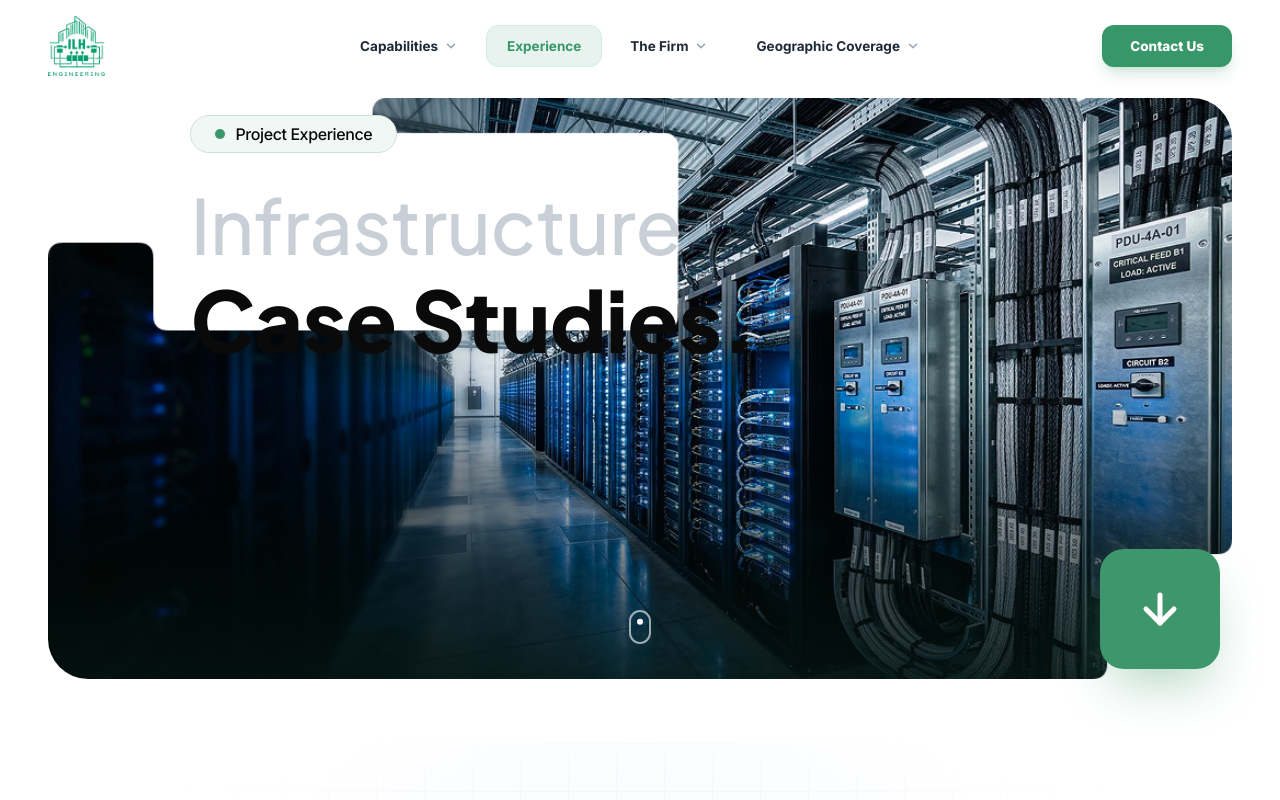
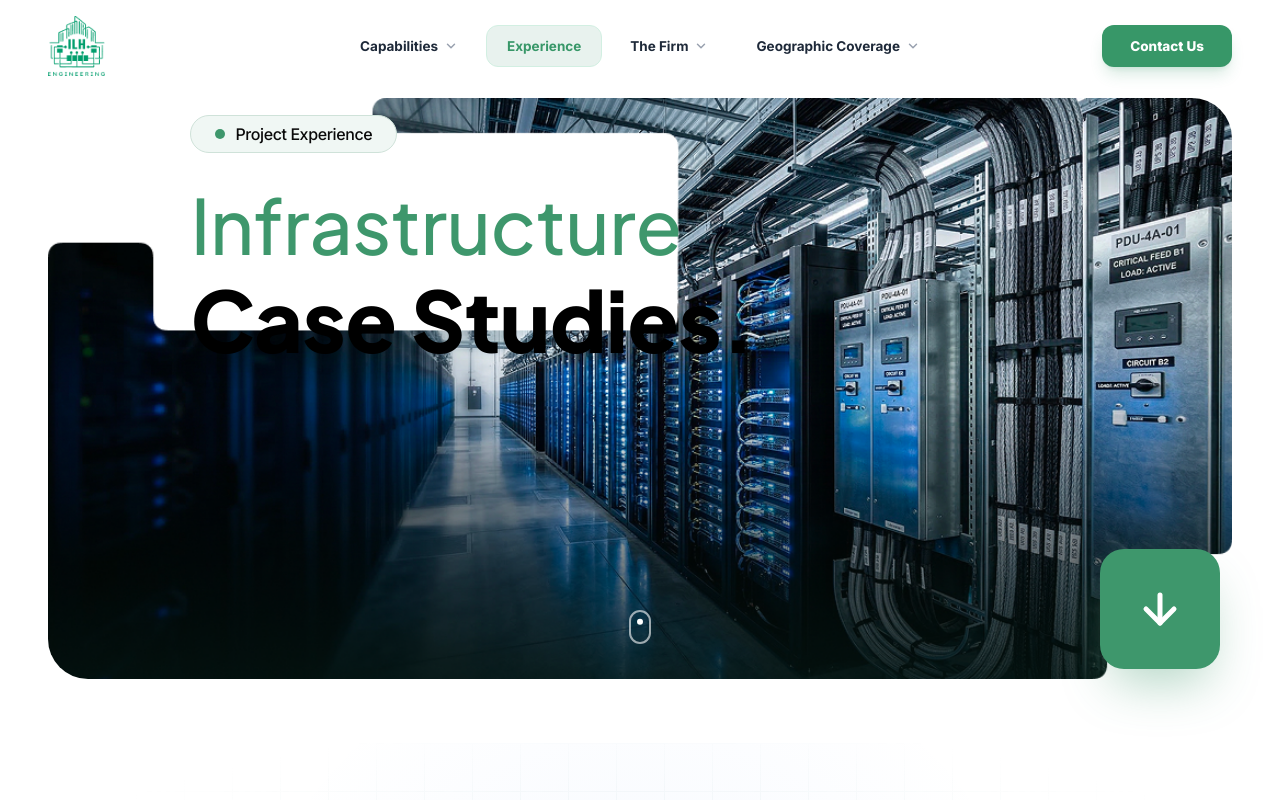
Before and after one commit to Yug210705/ILH_Engineering, a React (Vite) app: page / in a window 1280 px wide. Both pictures are taken after a click on the button "Experience". Shown: the top 800 px of the page. Built offline with nearby package versions, Linux system fonts and the light colour scheme.

Commit message:
style(experience-hero): achieved pixel-perfect layout and color hierarchy parity with design mockup

```diff
--- a/src/components/ExperienceHero.jsx
+++ b/src/components/ExperienceHero.jsx
@@ -18,7 +18,7 @@ export default function ExperienceHero() {
 
           {/* ===== TEXT positioned securely inside the built-in white cutout area ===== */}
           {/* Re-aligned precisely to the image cutout's physical boundaries based on accurate constraints */}
-          <div className="absolute top-[1.5%] sm:top-[6%] lg:top-[3%] left-[4%] sm:left-[8%] lg:left-[10%] z-10 flex flex-col items-start w-full sm:max-w-[75%] lg:max-w-[55%] text-left">
+          <div className="absolute top-[2%] sm:top-[6%] lg:top-[3%] left-[4%] sm:left-[8%] lg:left-[10%] z-10 flex flex-col items-start w-full sm:max-w-[75%] lg:max-w-[55%] text-left">
 
             {/* Project Experience Tag */}
             <div className="inline-flex items-center gap-2.5 bg-[#f0f7f4] text-[#0a0a0a] px-3 sm:px-6 py-1.5 rounded-full text-[10px] sm:text-[15px] lg:text-[16px] font-[500] tracking-tight border border-[#cfe2d9] mb-1 sm:mb-5 lg:mb-6 sm:ml-4 lg:ml-6 ml-1">
@@ -30,10 +30,10 @@ export default function ExperienceHero() {
               style={{ fontFamily: "'Plus Jakarta Sans', sans-serif" }}
               className="leading-[1.0] lg:leading-[0.95] tracking-tight w-full pl-1 sm:pl-4 lg:pl-6"
             >
-              <span className="block text-[#c8cfd6] font-[500] text-[clamp(14px,5.2vw,76px)] xl:text-[76px] break-words whitespace-normal leading-tight transition-all">
+              <span className="block text-[#3e976c] font-[500] text-[clamp(14px,5.5vw,76px)] xl:text-[76px] break-words whitespace-normal leading-tight transition-all">
                 Infrastructure
               </span>
-              <span className="block text-[#0a0a0a] font-[800] text-[clamp(16px,6.5vw,84px)] xl:text-[84px] mt-0.5 lg:mt-2 break-words whitespace-normal leading-[0.95] transition-all">
+              <span className="block text-[#000000] font-[800] text-[clamp(18px,7.5vw,84px)] xl:text-[84px] mt-0.5 lg:mt-2 break-words whitespace-normal leading-[0.95] transition-all">
                 Case Studies.
               </span>
             </h1>
```
